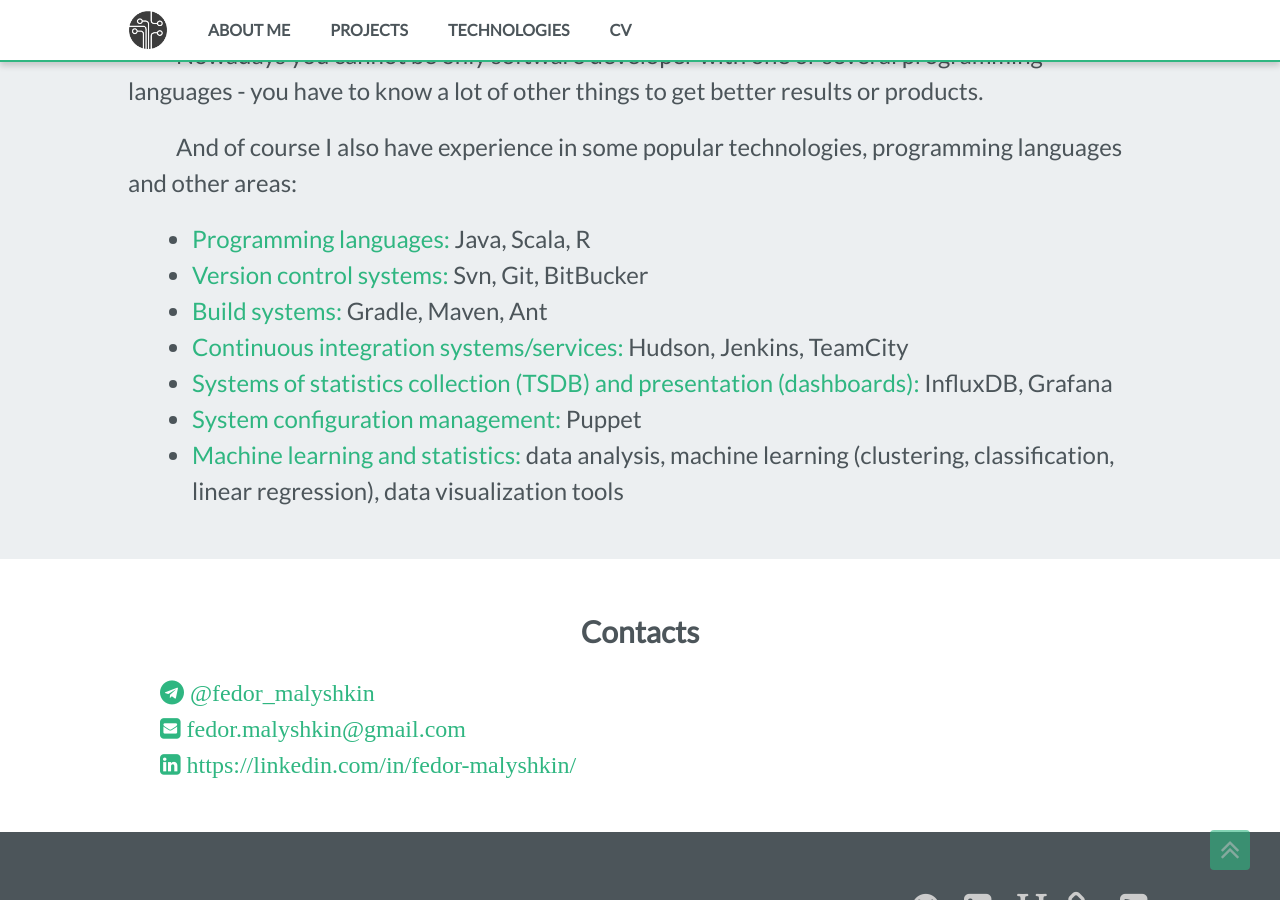
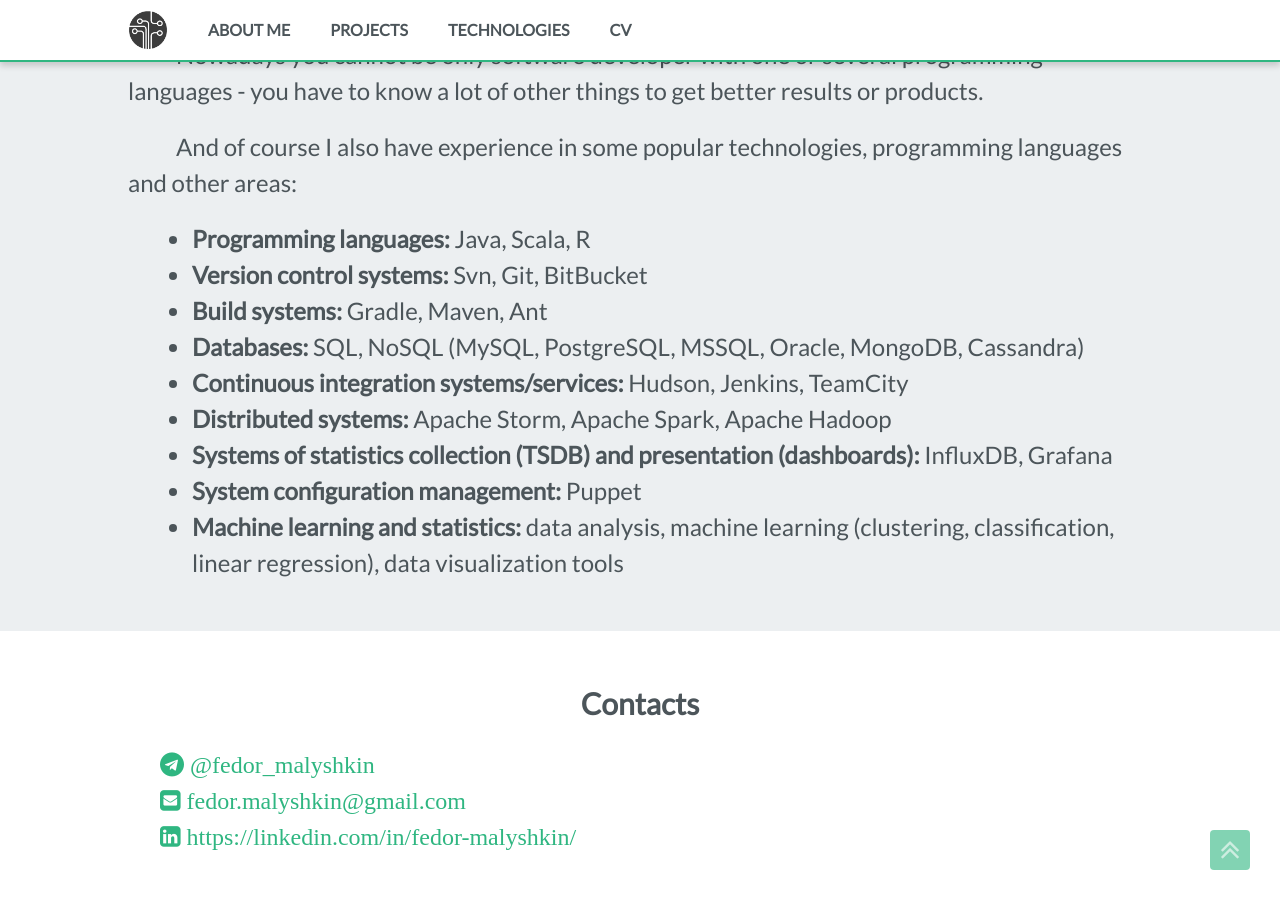
Before and after one commit to fedor-malyshkin/fedor-malyshkin.github.io, a Jekyll site: the page built from index.md, in a window 1280 px wide and 900 px high, scrolled down 1542 px. Built offline with Jekyll 4.4.1, drawn with Linux system fonts in a browser that asks for light colours.

Commit message:
Correct technologies description

```diff
--- a/_includes/technologies/home_description.html
+++ b/_includes/technologies/home_description.html
@@ -1,11 +1,13 @@
 <p>Nowadays you cannot be only software developer with one or several programming languages - you have to know a lot of other things to get better results or products.</p>
 <p>And of course I also have experience in some popular technologies, programming languages and other areas:</p>
 <ul>
-<li><a href="/technologies#langs">Programming languages:</a> Java, Scala, R</li>
-<li><a href="/technologies#vcs">Version control systems:</a> Svn, Git, BitBucker</li>
-<li><a href="/technologies#build_systems">Build systems:</a> Gradle, Maven, Ant</li>
-<li><a href="/technologies#ci">Continuous integration systems/services:</a> Hudson, Jenkins, TeamCity</li>
-<li><a href="/technologies#tsdb">Systems of statistics collection (TSDB) and presentation (dashboards):</a> InfluxDB, Grafana</li>
-<li><a href="/technologies#scm">System configuration management:</a> Puppet</li>
-<li><a href="/technologies#ml_stat">Machine learning and statistics:</a> data analysis, machine learning (clustering, classification, linear regression), data visualization tools</li>
+<li><b>Programming languages:</b> Java, Scala, R</li>
+<li><b>Version control systems:</b> Svn, Git, BitBucket</li>
+<li><b>Build systems:</b> Gradle, Maven, Ant</li>
+<li><b>Databases:</b> SQL, NoSQL (MySQL, PostgreSQL, MSSQL, Oracle, MongoDB, Cassandra)</li>
+<li><b>Continuous integration systems/services:</b> Hudson, Jenkins, TeamCity</li>
+<li><b>Distributed systems:</b> Apache Storm, Apache Spark, Apache Hadoop</li>
+<li><b>Systems of statistics collection (TSDB) and presentation (dashboards):</b> InfluxDB, Grafana</li>
+<li><b>System configuration management:</b> Puppet</li>
+<li><b>Machine learning and statistics:</b> data analysis, machine learning (clustering, classification, linear regression), data visualization tools</li>
 </ul>
```
